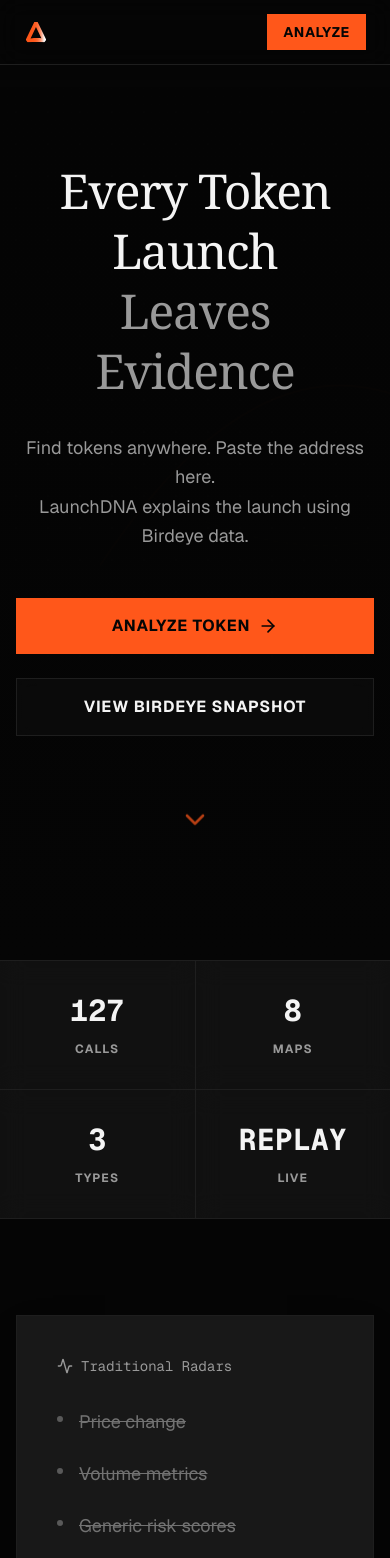
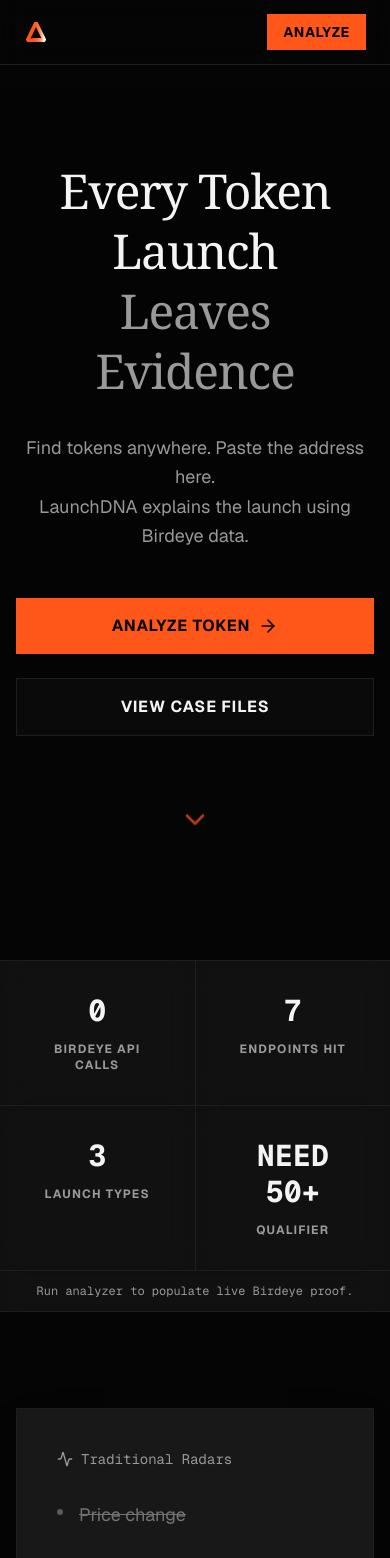
Before and after one commit to justhenix/launchdna, a Next.js app: page / in a window 390 px wide. Shown: the top 1558 px of the page. Built offline with nearby package versions, Linux system fonts and the light colour scheme.

Commit message:
feat: api tracker and ui polish

```diff
--- a/app/api/new-listings/route.ts
+++ b/app/api/new-listings/route.ts
@@ -14,7 +14,7 @@
 const MOCK_TOKENS: NewListingFeedItem[] = [
   {
     symbol: "SNAP",
-    name: "Birdeye Snapshot Case",
+    name: "Case Files",
     age: "18m",
     volume: "$820K",
     address: "7v6mN7qkJXf3V9pH5d2Xr8cWyLk7QnF9sZtY3uP2aB1",
--- a/app/api/proof/route.ts
+++ b/app/api/proof/route.ts
@@ -9,12 +9,9 @@
   const stats = getApiCallStats();
 
   return NextResponse.json({
-    totalCalls: stats.totalCalls,
-    okCalls: stats.okCalls,
-    failedCalls: stats.failedCalls,
-    fallbackCalls: stats.fallbackCalls,
-    endpointsIntegrated: stats.endpointsIntegrated,
-    endpointProof: stats.endpointProof,
+    totalBirdeyeCalls: stats.totalCalls,
+    uniqueEndpoints: stats.endpointsIntegrated.length,
+    minimumTargetReached: stats.totalCalls >= 50,
     generatedAt: stats.generatedAt,
   });
 }
--- a/app/page.tsx
+++ b/app/page.tsx
@@ -2,6 +2,7 @@
 import { ArrowRight, ShieldAlert, Activity, Database, Cpu, Search, CheckCircle2, ChevronDown } from "lucide-react";
 import { TooltipLabel } from "@/components/InfoTooltip";
 import SpotlightGrid from "@/components/SpotlightGrid";
+import LiveMetricStrip from "@/components/LiveMetricStrip";
 
 export default function Home() {
   return (
@@ -35,7 +36,7 @@
                 Analyze Token <ArrowRight className="w-5 h-5 group-hover:translate-x-1 transition-transform" />
               </Link>
               <Link href="/case/mock-token" className="w-full sm:w-auto px-8 py-4 border border-ldna-grid hover:border-ldna-text bg-ldna-panel/50 backdrop-blur-sm font-bold uppercase tracking-wider transition-all duration-300 flex items-center justify-center gap-2">
-                View Birdeye Snapshot
+                View Case Files
               </Link>
             </div>
 
@@ -46,24 +47,8 @@
         </div>
       </section>
 
-      {/* Metric Strip */}
-      <section className="bg-ldna-grid border-b border-ldna-grid">
-        <div className="container mx-auto max-w-7xl">
-          <div className="grid grid-cols-2 md:grid-cols-4 gap-px">
-            {[
-              { label: "CALLS", value: "127" },
-              { label: "MAPS", value: "8" },
-              { label: "TYPES", value: "3" },
-              { label: "LIVE", value: "REPLAY" },
-            ].map((metric, i) => (
-              <div key={i} className="p-8 text-center bg-ldna-panel/90 backdrop-blur-md hover:bg-ldna-panel transition-colors">
-                <div className="text-3xl md:text-4xl font-mono font-bold text-ldna-text mb-3">{metric.value}</div>
-                <div className="text-xs uppercase tracking-widest text-ldna-muted font-bold">{metric.label}</div>
-              </div>
-            ))}
-          </div>
-        </div>
-      </section>
+      {/* Live Metric Strip */}
+      <LiveMetricStrip />
 
       {/* Problem Comparison */}
       <section className="py-24 border-b border-ldna-grid bg-ldna-bg">
@@ -117,16 +102,16 @@
       <section className="py-24 border-b border-ldna-grid bg-[radial-gradient(ellipse_at_bottom,var(--tw-gradient-stops))] from-ldna-panel/80 to-ldna-bg">
         <div className="container mx-auto px-4 max-w-5xl">
           <div className="flex flex-col sm:flex-row items-start sm:items-center justify-between mb-12 gap-4">
-            <h2 className="text-3xl font-serif">Birdeye Snapshot Case</h2>
+            <h2 className="text-3xl font-serif">Case Files</h2>
             <Link href="/case/mock-token" className="text-sm font-mono text-ldna-accent hover:text-ldna-text transition-colors flex items-center gap-2 uppercase tracking-wider">
-              Open Birdeye Snapshot <ArrowRight className="w-4 h-4" />
+              Open Case File <ArrowRight className="w-4 h-4" />
             </Link>
           </div>
 
           <div className="border border-ldna-grid bg-ldna-bg/80 backdrop-blur-sm p-8 md:p-10 relative group cursor-pointer hover:border-ldna-accent/40 hover:shadow-[0_0_30px_rgba(255,87,26,0.05)] transition-all duration-500">
             <div className="absolute top-0 right-0 p-3 border-b border-l border-ldna-grid font-mono text-xs text-ldna-muted group-hover:bg-ldna-panel group-hover:text-ldna-accent transition-colors flex items-center gap-2">
               <span className="w-1.5 h-1.5 bg-ldna-accent rounded-full animate-pulse" />
-              <TooltipLabel label="Birdeye Snapshot" className="text-ldna-accent uppercase tracking-widest" align="end" />
+              <TooltipLabel label="Case Files" className="text-ldna-accent uppercase tracking-widest" align="end" />
               <span className="text-ldna-muted">{"// LDNA-842"}</span>
             </div>
 
@@ -135,7 +120,7 @@
                 SNAP
               </div>
               <div>
-                <h3 className="text-3xl font-bold mb-3 tracking-tight">Birdeye Snapshot Case</h3>
+                <h3 className="text-3xl font-bold mb-3 tracking-tight">Case Files</h3>
                 <div className="flex flex-wrap gap-3">
                   <TooltipLabel
                     label="Liquidity Mirage"
--- a/app/proof/page.tsx
+++ b/app/proof/page.tsx
@@ -6,13 +6,19 @@
 
 export default function ProofPage() {
   const proof = getApiCallStats();
+  const minimumTargetReached = proof.totalCalls >= 50;
+
   const stats = [
-    { label: "Total API Calls Logged", value: proof.totalCalls.toLocaleString(), color: "text-ldna-text" },
+    { label: "BIRDEYE API CALLS", value: proof.totalCalls.toLocaleString(), color: "text-ldna-text" },
+    { label: "ENDPOINTS HIT", value: proof.endpointsIntegrated.length.toString(), color: "text-ldna-text" },
+    { label: "LAUNCH TYPES", value: "3", color: "text-ldna-text" },
+    { label: "QUALIFIER", value: minimumTargetReached ? "READY" : "NEED 50+", color: "text-ldna-text" },
   ];
+
   const callMessage =
     proof.totalCalls < 50
-      ? "Minimum target: 50+ Birdeye API calls. Analyze more tokens before submission."
-      : `${proof.totalCalls.toLocaleString()} Birdeye API calls logged.`;
+      ? "Analyze more real tokens before submission to pass the 50+ API call target."
+      : "The 50+ Birdeye API call target has been reached for this session.";
 
   const endpoints = [
     { path: "/defi/v3/token/txs", purpose: "Identify early buy compression and trade pressure" },
@@ -36,13 +42,15 @@
       </div>
 
       {/* Stats Grid */}
-      <div className="max-w-md mx-auto w-full bg-ldna-grid border border-ldna-grid mb-16 shadow-[0_0_30px_rgba(0,0,0,0.5)]">
-        {stats.map((stat, i) => (
-          <div key={i} className="bg-ldna-panel/80 p-8 md:p-12 text-center hover:bg-ldna-panel transition-colors">
-            <div className={`text-4xl md:text-6xl font-mono font-bold mb-4 ${stat.color}`}>{stat.value}</div>
-            <div className="text-xs md:text-sm font-mono text-ldna-muted uppercase tracking-widest">{stat.label}</div>
-          </div>
-        ))}
+      <div className="max-w-4xl mx-auto w-full bg-ldna-grid border border-ldna-grid mb-16 shadow-[0_0_30px_rgba(0,0,0,0.5)]">
+        <div className="grid grid-cols-2 md:grid-cols-4 gap-px">
+          {stats.map((stat, i) => (
+            <div key={i} className="bg-ldna-panel/80 p-8 text-center hover:bg-ldna-panel transition-colors flex flex-col items-center justify-center">
+              <div className={`text-4xl font-mono font-bold mb-4 ${stat.color}`}>{stat.value}</div>
+              <div className="text-xs font-mono text-ldna-muted uppercase tracking-widest">{stat.label}</div>
+            </div>
+          ))}
+        </div>
       </div>
 
       {/* Note about Snapshot Data */}
@@ -51,16 +59,13 @@
         <Activity className="w-6 h-6 text-ldna-accent shrink-0 mt-1 md:animate-pulse" />
         <div className="relative z-10">
           <h3 className="text-xl font-bold text-ldna-accent mb-3 flex items-center gap-3">
-            Live Birdeye Proof
+            Live Birdeye API Proof
           </h3>
-          <p className="text-ldna-text/80 leading-relaxed text-sm md:text-base">
-            LaunchDNA logs every Birdeye request used during token analysis. Successful calls feed the LaunchCase classifier. Failed calls are handled safely so the forensic report still renders without crashing.
+          <p className="text-ldna-text/80 leading-relaxed text-sm md:text-base mb-3">
+            LaunchDNA logs real Birdeye requests used during token analysis. These calls feed the LaunchCase classifier and produce forensic first-hour case files.
           </p>
-          <div className="mt-3 text-xs md:text-sm font-mono text-ldna-muted">
+          <div className="text-xs md:text-sm font-mono text-ldna-muted">
             {callMessage}
-          </div>
-          <div className="mt-2 text-xs md:text-sm font-mono text-ldna-muted">
-            Endpoints integrated: {proof.endpointsIntegrated.length}. Generated at: {proof.generatedAt}.
           </div>
         </div>
       </div>
--- a/components/Footer.tsx
+++ b/components/Footer.tsx
@@ -37,7 +37,7 @@
                 <Link href="/analyze" className="hover:text-ldna-accent transition-colors">Analyzer</Link>
               </li>
               <li>
-                <Link href="/case/mock-token" className="hover:text-ldna-accent transition-colors">Birdeye Snapshot Case</Link>
+                <Link href="/case/mock-token" className="hover:text-ldna-accent transition-colors">Case Files</Link>
               </li>
               <li>
                 <Link href="/proof" className="hover:text-ldna-accent transition-colors">Architecture & Proof</Link>
--- /dev/null
+++ b/components/LiveMetricStrip.tsx
@@ -0,0 +1,82 @@
+"use client";
+
+import { useEffect, useState } from "react";
+
+type ProofData = {
+  totalBirdeyeCalls: number;
+  uniqueEndpoints: number;
+  minimumTargetReached: boolean;
+  generatedAt: string;
+};
+
+export default function LiveMetricStrip() {
+  const [data, setData] = useState<ProofData | null>(null);
+  const [loading, setLoading] = useState(true);
+  const [error, setError] = useState(false);
+
+  useEffect(() => {
+    let mounted = true;
+
+    async function fetchProof() {
+      try {
+        const res = await fetch("/api/proof", { cache: "no-store" });
+        if (!res.ok) throw new Error("Failed to fetch proof");
+        const json = await res.json();
+        if (mounted) {
+          setData(json);
+          setError(false);
+        }
+      } catch {
+        if (mounted) {
+          setError(true);
+        }
+      } finally {
+        if (mounted) {
+          setLoading(false);
+        }
+      }
+    }
+
+    fetchProof();
+    const interval = setInterval(fetchProof, 10000);
+    return () => {
+      mounted = false;
+      clearInterval(interval);
+    };
+  }, []);
+
+  const metrics = [
+    { label: "BIRDEYE API CALLS", value: data?.totalBirdeyeCalls ?? 0 },
+    { label: "ENDPOINTS HIT", value: data?.uniqueEndpoints ?? 0 },
+    { label: "LAUNCH TYPES", value: "3" },
+    { label: "QUALIFIER", value: data?.minimumTargetReached ? "READY" : "NEED 50+" },
+  ];
+
+  return (
+    <section className="bg-ldna-grid border-b border-ldna-grid">
+      <div className="container mx-auto max-w-7xl">
+        <div className="grid grid-cols-2 md:grid-cols-4 gap-px">
+          {metrics.map((metric, i) => (
+            <div key={i} className="p-8 text-center bg-ldna-panel/90 backdrop-blur-md hover:bg-ldna-panel transition-colors relative">
+              <div className="text-3xl md:text-4xl font-mono font-bold text-ldna-text mb-3">
+                {error && !data ? "ERR" : loading && !data ? "-" : metric.value}
+              </div>
+              <div className="text-xs uppercase tracking-widest text-ldna-muted font-bold">{metric.label}</div>
+            </div>
+          ))}
+        </div>
+
+        {/* Helper Text */}
+        <div className="bg-ldna-panel/90 backdrop-blur-md px-4 py-3 border-t border-ldna-grid text-center text-xs font-mono text-ldna-muted">
+          {!data || data.totalBirdeyeCalls === 0 ? (
+             "Run analyzer to populate live Birdeye proof."
+          ) : data.totalBirdeyeCalls < 50 ? (
+             `Minimum target: 50+ Birdeye API calls. Current session: ${data.totalBirdeyeCalls}.`
+          ) : (
+             "Minimum target reached: 50+ Birdeye API calls logged."
+          )}
+        </div>
+      </div>
+    </section>
+  );
+}
--- a/lib/mock/launch-case.ts
+++ b/lib/mock/launch-case.ts
@@ -5,7 +5,7 @@
 export const MOCK_LAUNCH_CASE: LaunchCase = {
   token: {
     address: "7v6mN7qkJXf3V9pH5d2Xr8cWyLk7QnF9sZtY3uP2aB1",
-    name: "Birdeye Snapshot Case",
+    name: "Case Files",
     symbol: "SNAP",
     chain: "solana",
   },
```
Also changed, not shown: 1 other file (tests, documents, lock files or other folders).
